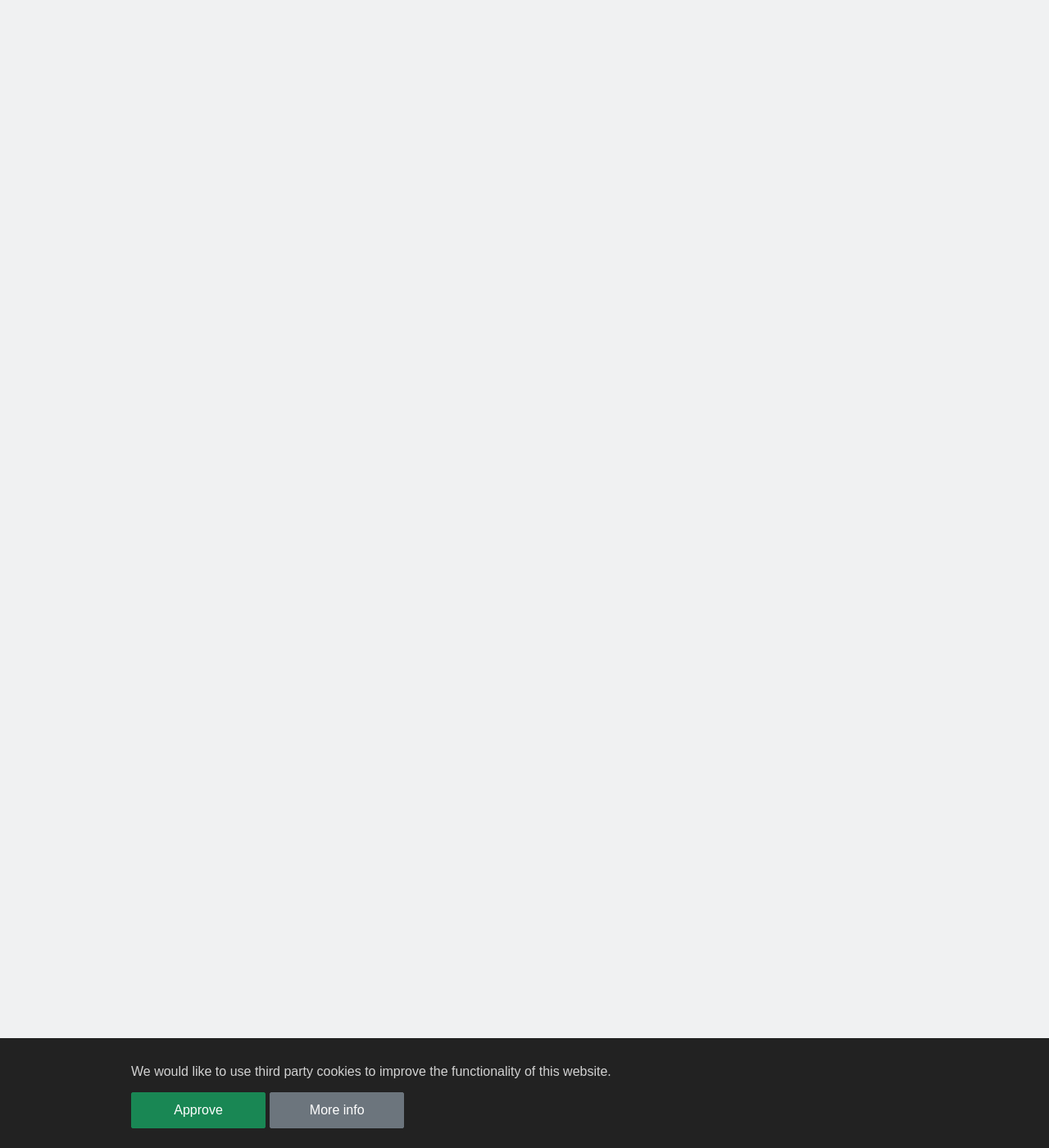
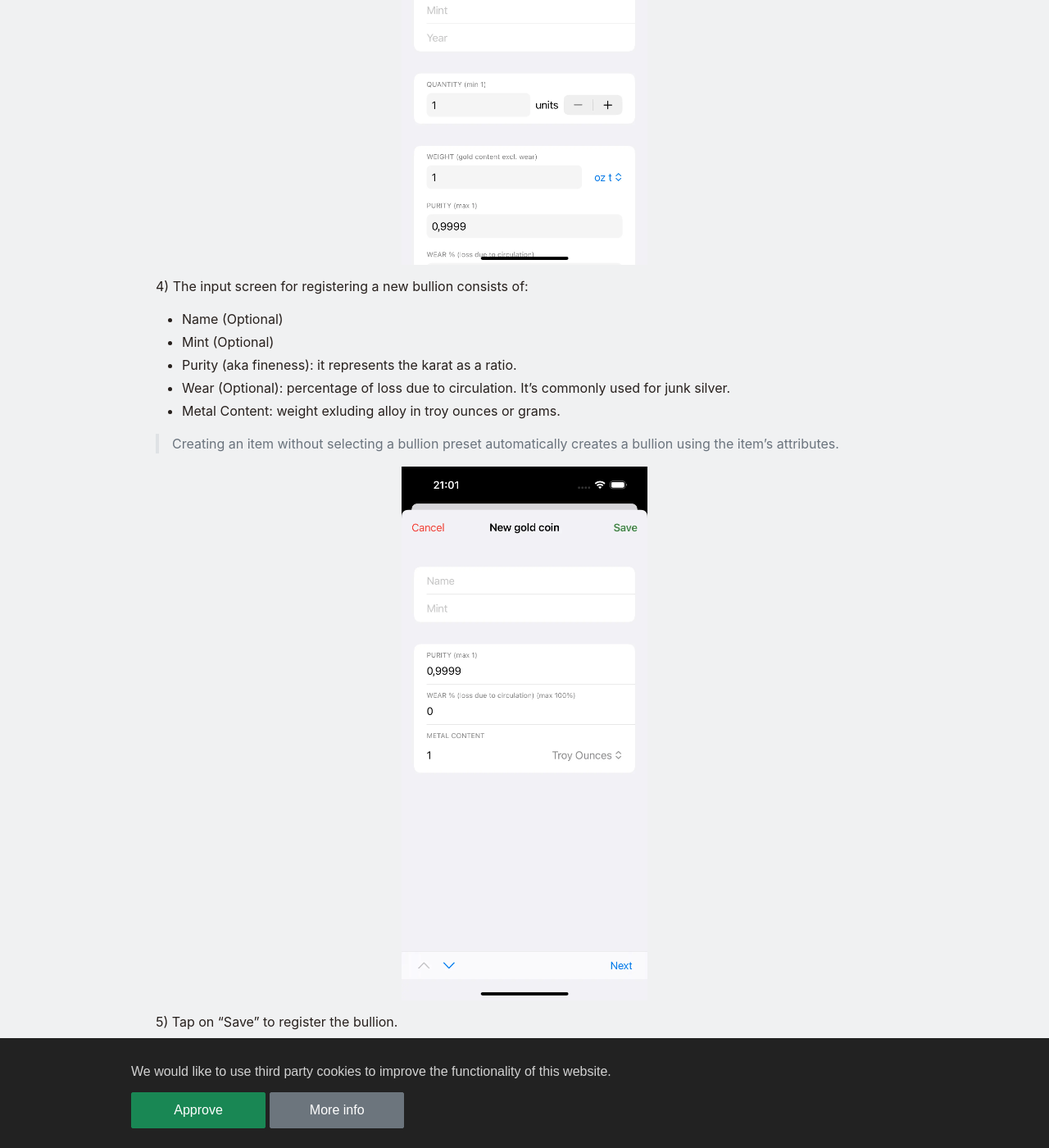
Before and after one commit to Precious-Metals-Manager/precious-metals-manager-landing-page, a Jekyll site: the page built from _getting-started/create-bullion.md, in a window 1280 px wide and 1400 px high, scrolled down 1480 px. Shown: the whole window at 82% size. Built offline with Jekyll 4.4.1, drawn with Linux system fonts in a browser that asks for light colours; cached includes are drawn as plain includes; nearby versions of some CDN libraries; some of the changed text lies outside the part shown.

Commit message:
Add create bullion article (#63)

```diff
--- a/_getting-started/create-bullion.md
+++ b/_getting-started/create-bullion.md
@@ -1,5 +1,53 @@
 ---
 title: Create a bullion preset
 layout: article
-under_construction: true
 ---
+
+The concept of "Bullion" in Precious Metals Manager represents either a coin, bar or round.
+
+1) Tap on the Catalog tab.
+
+2) Select metal (Gold, Silver, Patinum, or Palladium) and form factor (Coin, Bar, or Round).
+
+3) Tap on the "+" button to open up the page to create a bullion preset.
+
+{% include theme-image.html
+   data_light="/assets/images/light/catalog_light.webp"
+   data_dark="/assets/images/dark/catalog_dark.webp"
+   alt="Catalog screen" %}
+
+Alternatively, you can create a bullion preset while [creating an item](https://preciousmetalsmanager.com/help/create-item/). The metal and form factor are selected during the item creation process.
+
+{% include theme-image.html
+   data_light="/assets/images/light/create_item_bullion_selection_light.webp"
+   data_dark="/assets/images/dark/create_item_bullion_selection_dark.webp"
+   alt="Create item screen" %}
+
+4) The input screen for registering a new bullion consists of:
+
+* Name (Optional)
+* Mint (Optional)
+* Purity (aka fineness): it represents the karat as a ratio.
+* Wear (Optional): percentage of loss due to circulation. It's commonly used for junk silver.
+* Metal Content: weight exluding alloy in troy ounces or grams.
+
+> Creating an item without selecting a bullion preset automatically creates a bullion using the item's attributes.
+
+{% include theme-image.html
+   data_light="/assets/images/light/create_bullion_light.webp"
+   data_dark="/assets/images/dark/create_bullion_dark.webp"
+   alt="Create bullion screen" %}
+
+5) Tap on "Save" to register the bullion.
+
+6) Review your bullion presets.
+
+Once you have saved a bullion, you can selected as a preset when you create a new item and review it from the "Catalog" tab.
+
+
+{% include theme-two-images.html
+   data_light_1="/assets/images/light/catalog_with_custom_bullion_light.webp"
+   data_dark_1="/assets/images/dark/catalog_with_custom_bullion_dark.webp"
+   data_light_2="/assets/images/light/bullion_details_light.webp"
+   data_dark_2="/assets/images/dark/bullion_details_dark.webp"
+   alt="Bullion details" %}
```
Also changed, not shown: _getting-started/create-item.md (+4 -3 lines), assets/images/dark/bullion_details_dark.webp (added), assets/images/dark/catalog_dark.webp (added), assets/images/dark/catalog_with_custom_bullion_dark.webp (added), assets/images/dark/create_bullion_dark.webp (added), assets/images/dark/create_item_bullion_selection_dark.webp (added), assets/images/light/bullion_details_light.webp (added), assets/images/light/catalog_light.webp (added), assets/images/light/catalog_with_custom_bullion_light.webp (added), assets/images/light/create_bullion_light.webp (added), assets/images/light/create_item_bullion_selection_light.webp (added).
